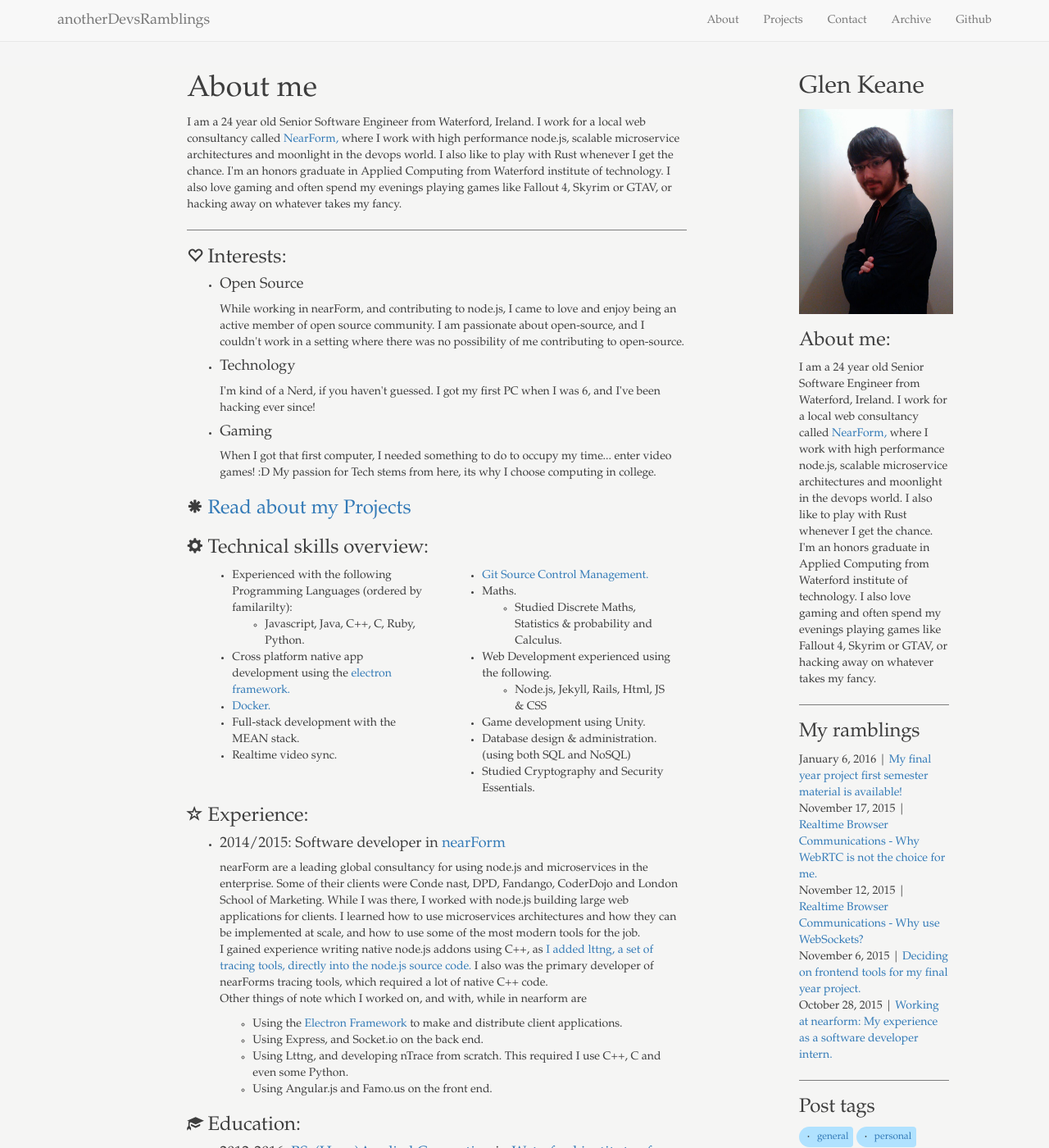
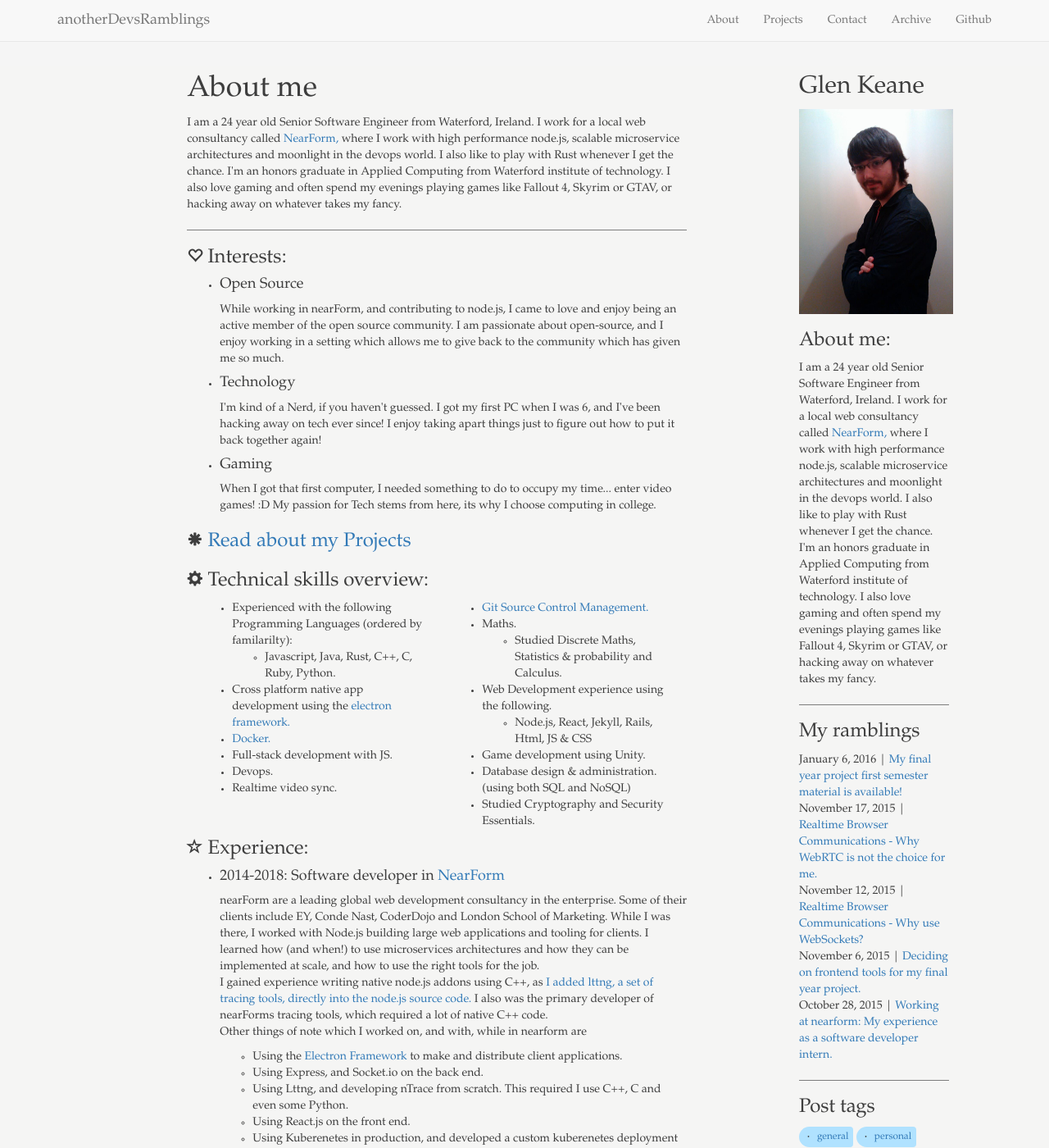
Before and after one commit to GlenTiki/glentiki.github.io, a Jekyll site: the page built from about.html, in a window 1280 px wide and 1400 px high. Shown: the whole window at 82% size. Built offline with Jekyll 4.4.1, drawn with Linux system fonts in a browser that asks for light colours; comment, search, counter and statistics services are not loaded; some of the changed text lies outside the part shown.

Commit message:
Update about.html

```diff
--- a/about.html
+++ b/about.html
@@ -12,13 +12,13 @@ title: About me
 	<li>
 		<h4>Open Source</h4>
 		<p class='muted'>
-			While working in nearForm, and contributing to node.js, I came to love and enjoy being an active member of open source community. I am passionate about open-source, and I couldn't work in a setting where there was no possibility of me contributing to open-source.
+			While working in nearForm, and contributing to node.js, I came to love and enjoy being an active member of the open source community. I am passionate about open-source, and I enjoy working in a setting which allows me to give back to the community which has given me so much.
 		</p>
 	</li>
 	<li>
 		<h4>Technology</h4>
 		<p class='muted'>
-			I'm kind of a Nerd, if you haven't guessed. I got my first PC when I was 6, and I've been hacking ever since!
+			I'm kind of a Nerd, if you haven't guessed. I got my first PC when I was 6, and I've been hacking away on tech ever since! I enjoy taking apart things just to figure out how to put it back together again!
 		</p>
 	</li>
 	<li>
@@ -37,12 +37,13 @@ title: About me
 			<li>
 				Experienced with the following Programming Languages (ordered by familarilty):
 			  <ul>
-			  	<li>Javascript, Java, C++, C, Ruby, Python.</li>
+			  	<li>Javascript, Java, Rust, C++, C, Ruby, Python.</li>
 			  </ul>
 		  </li>
 			<li>Cross platform native app development using the <a href='http://github.com/atom/electron-framework'>electron framework.</a></li>
 			<li><a href='http://www.docker.com'>Docker.</a></li>
-			<li>Full-stack development with the MEAN stack.</li>
+			<li>Full-stack development with JS.</li>
+			<li>Devops.</li>
 			<li>Realtime video sync.</li>
 		</ul>
 	</div>
@@ -56,9 +57,9 @@ title: About me
 			  </ul>
 			</li>
 			<li>
-				Web Development experienced using the following.
+				Web Development experience using the following.
 				<ul>
-			  	<li>Node.js, Jekyll, Rails, Html, JS & CSS</li>
+			  	<li>Node.js, React, Jekyll, Rails, Html, JS & CSS</li>
 			  </ul>
 			</li>
 			<li>Game development using Unity.</li>
@@ -71,9 +72,9 @@ title: About me
 <h3><span class='glyphicon glyphicon-star-empty'></span> Experience:</h3>
 <ul>
 	<li>
-		<h4>2014/2015: Software developer in <a href='http://www.nearform.ie/'>nearForm</a></h4>
+		<h4>2014-2018: Software developer in <a href='http://www.nearform.ie/'>NearForm</a></h4>
 		<p class='muted'>
-			nearForm are a leading global consultancy for using node.js and microservices in the enterprise. Some of their clients were Conde nast, DPD, Fandango, CoderDojo and London School of Marketing. While I was there, I worked with node.js building large web applications for clients. I learned how to use microservices architectures and how they can be implemented at scale, and how to use some of the most modern tools for the job.
+			nearForm are a leading global web development consultancy in the enterprise. Some of their clients include EY, Conde Nast, CoderDojo and London School of Marketing. While I was there, I worked with Node.js building large web applications and tooling for clients. I learned how (and when!) to use microservices architectures and how they can be implemented at scale, and how to use the right tools for the job.
 			<br>
 			I gained experience writing native node.js addons using C++, as <a href='https://github.com/nodejs/io.js/pull/702'>I added lttng, a set of tracing tools, directly into the node.js source code.</a> I also was the primary developer of nearForms tracing tools, which required a lot of native C++ code.
 			<br>
@@ -82,7 +83,8 @@ title: About me
 				<li>Using the <a href='http://github.com/atom/electron-framework'>Electron Framework</a> to make and distribute client applications.</li>
 				<li>Using Express, and Socket.io on the back end.</li>
 				<li>Using Lttng, and developing nTrace from scratch. This required I use C++, C and even some Python.</li>
-				<li>Using Angular.js and Famo.us on the front end.</li>
+				<li>Using React.js on the front end.</li>
+				<li>Using Kuberenetes in production, and developed a custom kuberenetes deployment bot & pipeline.</li>
 			</ul>
 		</p>
 	</li>
```
